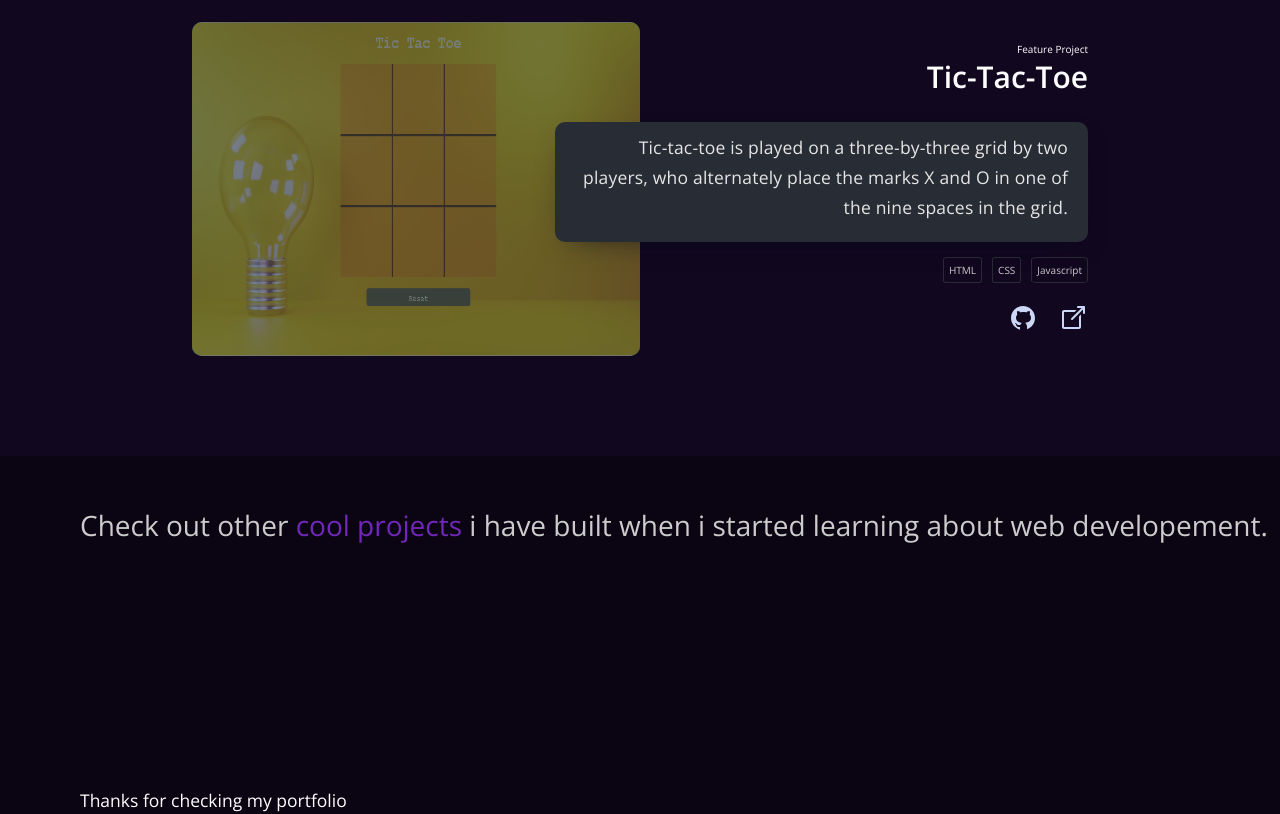
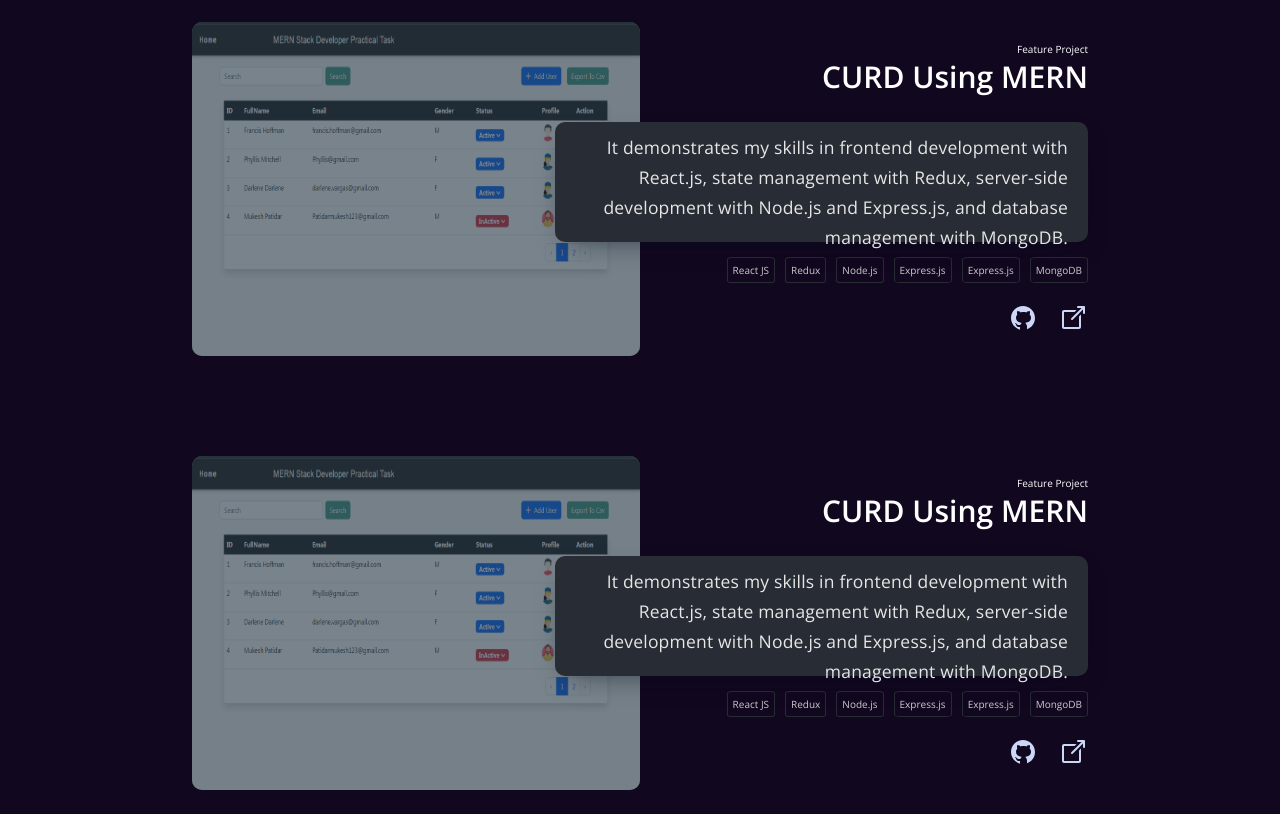
Before and after one commit to patidarmk/myportfolio, a React (Create React App) app: page / in a window 1280 px wide. Shown: the part 2400-3214 px from the top of the page. Built offline with nearby package versions, Linux system fonts and the light colour scheme; a web font is replaced by a local one.

Commit message:
added close button

```diff
--- a/src/components/Project.js
+++ b/src/components/Project.js
@@ -2,6 +2,8 @@ import { memo } from "react";
 import harryPotterPreview from "../assets/harry-potter.PNG";
 import spotifyPreview from "../assets/spotify_preview.PNG";
 import ticTactToePreview from "../assets/tic-tac-toe.PNG";
+import curdPreview from "../assets/curd_MERN.PNG";
+
 const Project = memo(() => {
   return (
     <div className="projects-container">
@@ -76,6 +78,8 @@ const Project = memo(() => {
           </div>
         </div>
 
+
+
         <div className="project">
           <div className="project-details project-details-left">
             <span className="project-feature-tag">Feature Project</span>
@@ -141,9 +145,10 @@ const Project = memo(() => {
           </div>
         </div>
 
-        <div className="project">
+
+		<div className="project">
           <div className="project-img">
-            <img src={ticTactToePreview} alt="project cover 3" />
+            <img src={curdPreview} alt="project-cover" />
           </div>
           <div className="project-details">
             <span className="project-feature-tag">Feature Project</span>
@@ -151,26 +156,93 @@ const Project = memo(() => {
               className="project-title"
               target="_blank"
               rel="noreferrer"
-              href="https://patidarmk-tic-tac-toe.netlify.app/"
+              href="https://patidarmk-spotify.netlify.app/"
             >
-              Tic-Tac-Toe
+              CURD Using MERN
             </a>
             <div className="project-description">
-              Tic-tac-toe is played on a three-by-three grid by two players, who
-              alternately place the marks X and O in one of the nine spaces in
-              the grid.
-            </div>
+					It demonstrates my skills in frontend development with React.js, state management with Redux, server-side development with Node.js and Express.js, and database management with MongoDB.</div>
             <div className="project-skills">
-              <span>HTML</span>
-              <span>CSS</span>
-              <span>Javascript</span>
+              <span>React JS</span>
+              <span>Redux</span>
+			  <span>Node.js</span>
+              <span>Express.js</span>
+			  <span>Express.js</span>
+			  <span>MongoDB</span>
             </div>
             <div className="project-head">
               <div className="icon-container">
                 <a
                   target="_blank"
                   rel="noreferrer"
-                  href="https://github.com/patidarmk/tic-tac-toe/tree/master"
+                  href="https://github.com/patidarmk/upforceTech_task_curd"
+                >
+                  <svg
+                    className="icon-secondary"
+                    xmlns="http://www.w3.org/2000/svg"
+                    x="0px"
+                    y="0px"
+                    width="30"
+                    height="30"
+                    viewBox="0 0 30 30"
+                  >
+                    <path d="M15,3C8.373,3,3,8.373,3,15c0,5.623,3.872,10.328,9.092,11.63C12.036,26.468,12,26.28,12,26.047v-2.051 c-0.487,0-1.303,0-1.508,0c-0.821,0-1.551-0.353-1.905-1.009c-0.393-0.729-0.461-1.844-1.435-2.526 c-0.289-0.227-0.069-0.486,0.264-0.451c0.615,0.174,1.125,0.596,1.605,1.222c0.478,0.627,0.703,0.769,1.596,0.769 c0.433,0,1.081-0.025,1.691-0.121c0.328-0.833,0.895-1.6,1.588-1.962c-3.996-0.411-5.903-2.399-5.903-5.098 c0-1.162,0.495-2.286,1.336-3.233C9.053,10.647,8.706,8.73,9.435,8c1.798,0,2.885,1.166,3.146,1.481C13.477,9.174,14.461,9,15.495,9 c1.036,0,2.024,0.174,2.922,0.483C18.675,9.17,19.763,8,21.565,8c0.732,0.731,0.381,2.656,0.102,3.594 c0.836,0.945,1.328,2.066,1.328,3.226c0,2.697-1.904,4.684-5.894,5.097C18.199,20.49,19,22.1,19,23.313v2.734 c0,0.104-0.023,0.179-0.035,0.268C23.641,24.676,27,20.236,27,15C27,8.373,21.627,3,15,3z"></path>
+                  </svg>
+                </a>
+
+                <a
+                  target="_blank"
+                  rel="noreferrer"
+                  href="https://upforcetech-task.netlify.app/"
+                >
+                  {" "}
+                  <svg
+                    className="icon-secondary"
+                    xmlns="http://www.w3.org/2000/svg"
+                    x="0px"
+                    y="0px"
+                    width="30"
+                    height="30"
+                    viewBox="0 0 30 30"
+                  >
+                    <path d="M 25.980469 2.9902344 A 1.0001 1.0001 0 0 0 25.869141 3 L 20 3 A 1.0001 1.0001 0 1 0 20 5 L 23.585938 5 L 13.292969 15.292969 A 1.0001 1.0001 0 1 0 14.707031 16.707031 L 25 6.4140625 L 25 10 A 1.0001 1.0001 0 1 0 27 10 L 27 4.1269531 A 1.0001 1.0001 0 0 0 25.980469 2.9902344 z M 6 7 C 4.9069372 7 4 7.9069372 4 9 L 4 24 C 4 25.093063 4.9069372 26 6 26 L 21 26 C 22.093063 26 23 25.093063 23 24 L 23 14 L 23 11.421875 L 21 13.421875 L 21 16 L 21 24 L 6 24 L 6 9 L 14 9 L 16 9 L 16.578125 9 L 18.578125 7 L 16 7 L 14 7 L 6 7 z"></path>
+                  </svg>
+                </a>
+              </div>
+            </div>
+          </div>
+        </div>
+
+        <div className="project">
+          <div className="project-img">
+            <img src={curdPreview} alt="project cover 3" />
+          </div>
+          <div className="project-details">
+             <span className="project-feature-tag">Feature Project</span>
+            <a
+              className="project-title"
+              target="_blank"
+              rel="noreferrer"
+              href="https://patidarmk-spotify.netlify.app/"
+            >
+              CURD Using MERN
+            </a>
+            <div className="project-description">
+					It demonstrates my skills in frontend development with React.js, state management with Redux, server-side development with Node.js and Express.js, and database management with MongoDB.</div>
+            <div className="project-skills">
+              <span>React JS</span>
+              <span>Redux</span>
+			  <span>Node.js</span>
+              <span>Express.js</span>
+			  <span>Express.js</span>
+			  <span>MongoDB</span>
+            </div>
+            <div className="project-head">
+              <div className="icon-container">
+                <a
+                  target="_blank"
+                  rel="noreferrer"
+                  href="https://github.com/patidarmk/upforceTech_task_curd"
                 >
                   <svg
                     className="icon-secondary"
@@ -187,7 +259,7 @@ const Project = memo(() => {
                 <a
                   target="_blank"
                   rel="noreferrer"
-                  href="https://patidarmk-tic-tac-toe.netlify.app/"
+                 href="https://upforcetech-task.netlify.app/"
                 >
                   <svg
                     className="icon-secondary"
```
Also changed, not shown: src/assets/curd_MERN.PNG (added).
